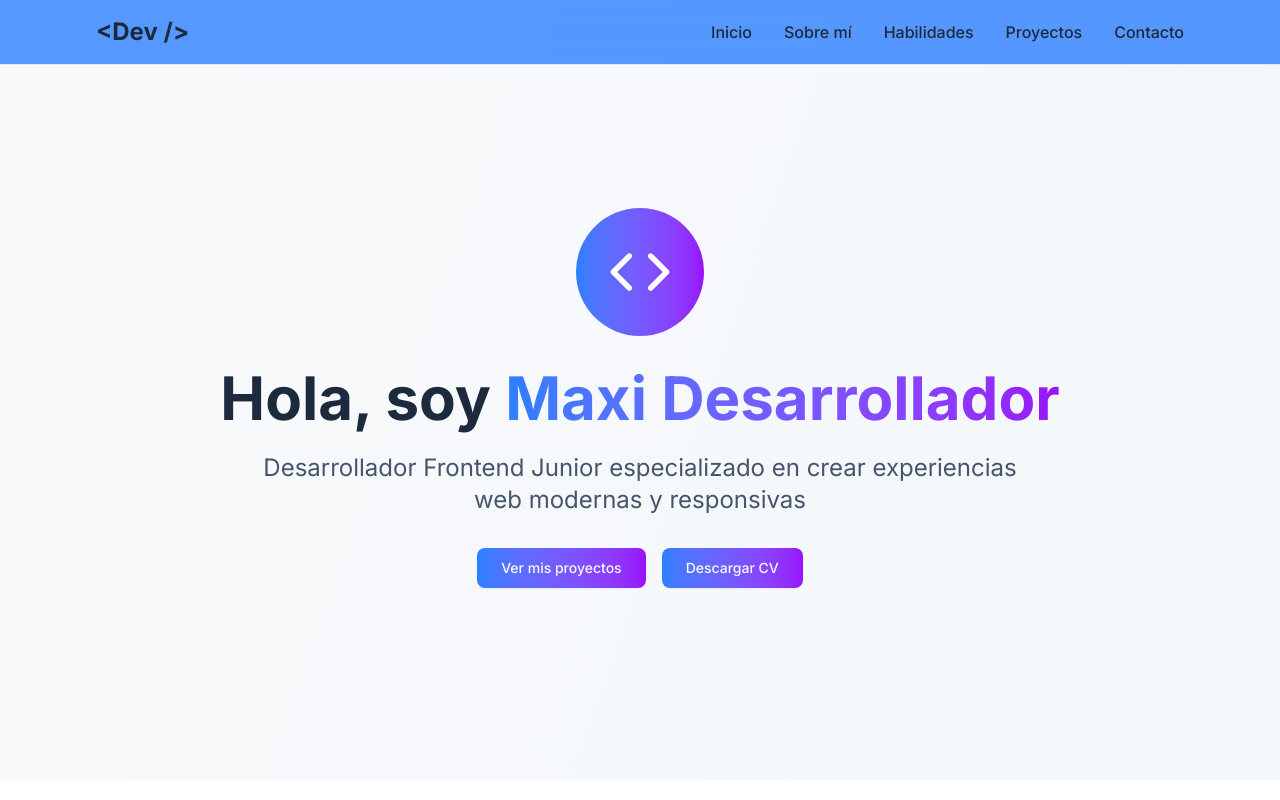
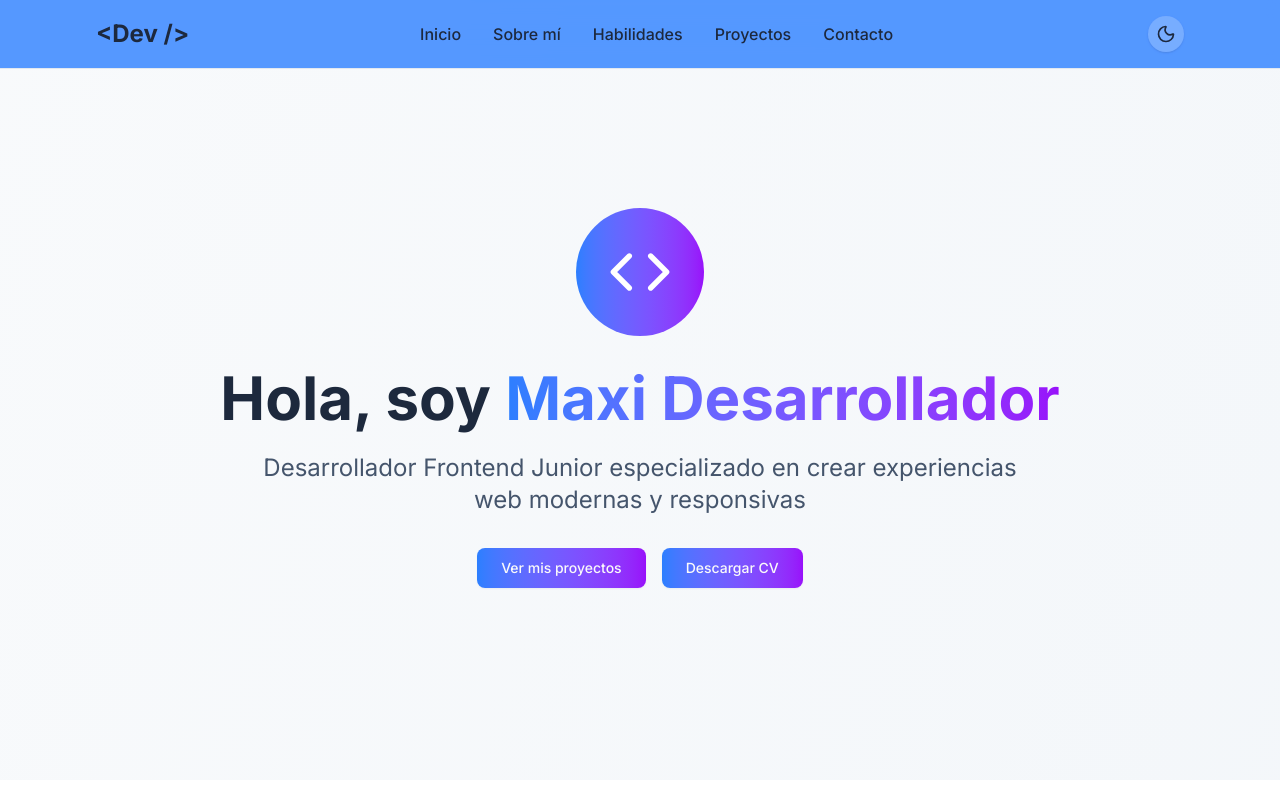
Before and after one commit to sayan990/mi-portfolio, a React (Vite) app: page / in a window 1280 px wide. Shown: the top 800 px of the page. Built offline with nearby package versions, Linux system fonts and the light colour scheme; no server answers.

Commit message:
modified:   index.html 	modified:   src/components/experience.jsx 	modified:   src/components/navBar.jsx 	modified:   src/index.css

```diff
--- a/index.html
+++ b/index.html
@@ -2,9 +2,23 @@
 <html lang="en">
   <head>
     <meta charset="UTF-8" />
-    <link rel="icon" type="image/svg+xml" href="/public/icono.png" />
+    <link rel="icon" type="image/svg+xml" href="/icono.png" />
     <meta name="viewport" content="width=device-width, initial-scale=1.0" />
     <title>Portfolio Maximiliano Caceres</title>
+    <script>
+      (function() {
+        try {
+          var stored = localStorage.getItem('theme');
+          var prefersDark = window.matchMedia && window.matchMedia('(prefers-color-scheme: dark)').matches;
+          var isDark = stored ? stored === 'dark' : prefersDark;
+          if (isDark) {
+            document.documentElement.classList.add('dark');
+          } else {
+            document.documentElement.classList.remove('dark');
+          }
+        } catch (_) {}
+      })();
+    </script>
   </head>
   <body>
     <div id="root"></div>
--- a/src/components/experience.jsx
+++ b/src/components/experience.jsx
@@ -37,7 +37,7 @@ function Experience() {
           tech: ["HTML", "JavaScript", "Tailwind CSS", "TypeScript"],
           image: "/snakerStore.png",
           github: "https://github.com/sayan990/snakerStore",
-          demo: "zapasecommer.vercel.app",
+          demo: "https://zapasecommer.vercel.app",
         }
       ]
 
--- a/src/components/navBar.jsx
+++ b/src/components/navBar.jsx
@@ -1,5 +1,20 @@
+// Edición: Toggle de tema en NavBar (modo oscuro)
+import { useEffect, useState } from "react"
+import { Moon, Sun } from "lucide-react"
 
 function NavBar() {
+  const [isDark, setIsDark] = useState(false)
+
+  useEffect(() => {
+    setIsDark(document.documentElement.classList.contains('dark'))
+  }, [])
+
+  const toggleTheme = () => {
+    const next = !document.documentElement.classList.contains('dark')
+    document.documentElement.classList.toggle('dark', next)
+    try { localStorage.setItem('theme', next ? 'dark' : 'light') } catch {}
+    setIsDark(next)
+  }
   return (
     <>
       <header>
@@ -30,6 +45,13 @@ function NavBar() {
                 <span className="absolute -bottom-1 left-0 w-0 h-0.5 bg-blue-600 transition-all duration-300 group-hover:w-full"></span>
               </a>
             </div>
+            <button
+              onClick={toggleTheme}
+              aria-label="Cambiar tema"
+              className="ml-4 inline-flex items-center justify-center rounded-full bg-white/20 p-2 shadow hover:scale-105 transition-all duration-300 md:ml-6"
+            >
+              {isDark ? <Sun className="w-5 h-5 text-slate-200" /> : <Moon className="w-5 h-5 text-slate-800" />}
+            </button>
           </div>
         </div>
       </nav>
--- a/src/index.css
+++ b/src/index.css
@@ -9,3 +9,50 @@ html {
 body {
     font-family: 'Inter', -apple-system, BlinkMacSystemFont, 'Segoe UI', 'Roboto', 'Oxygen', 'Ubuntu', 'Cantarell', 'Fira Sans', 'Droid Sans', 'Helvetica Neue', sans-serif;
 }
+
+
+/* Variables de tema por CSS custom properties (afecta utilidades Tailwind predefinidas) */
+:root {
+  --bg-root: #f8fafc; /* slate-50 */
+  --text-root: #0f172a; /* slate-900 */
+  --card-bg: #ffffff;
+  --card-fg: #0f172a;
+  --border: #e5e7eb;
+  --muted-fg: #475569; /* slate-600 */
+}
+
+.dark {
+  --bg-root: #0b1220; /* near-slate-950 */
+  --text-root: #e5e7eb; /* slate-200 */
+  --card-bg: #0f172a; /* slate-900 */
+  --card-fg: #e5e7eb;
+  --border: #1f2937; /* gray-800 */
+  --muted-fg: #9ca3af; /* gray-400 */
+}
+
+/* Aplicación general */
+html, body, #root {
+  background: var(--bg-root);
+  color: var(--text-root);
+}
+
+/* Ajustes suaves para secciones con fondos claros actuales */
+.dark .bg-white { background-color: var(--card-bg) !important; }
+.dark .from-slate-50 { --tw-gradient-from: #0b1220 var(--tw-gradient-from-position); --tw-gradient-to: rgb(11 18 32 / 0) var(--tw-gradient-to-position); --tw-gradient-stops: var(--tw-gradient-from), var(--tw-gradient-to); }
+.dark .to-slate-100 { --tw-gradient-to: #0f172a var(--tw-gradient-to-position); }
+
+/* Tarjetas y bordes de los componentes UI */
+[data-slot="card"] { background-color: var(--card-bg); color: var(--card-fg); border-color: var(--border); }
+[data-slot="card-description"] { color: var(--muted-fg); }
+
+/* Navbar fondo translucido en dark */
+.dark nav { background-color: rgba(31, 41, 55, 0.7) !important; border-color: var(--border); }
+.dark .text-slate-800 { color: #e5e7eb !important; }
+.dark .text-slate-600 { color: var(--muted-fg) !important; }
+.dark .border-slate-200 { border-color: var(--border) !important; }
+
+/* Botones gradientes mantienen contraste */
+.dark .bg-gradient-to-r.from-blue-500.to-purple-600 { filter: brightness(0.9) saturate(1.1); }
+
+/* Chips de tecnologías en cards */
+.dark .from-blue-100.to-purple-100 { background-image: linear-gradient(to right, rgba(59,130,246,0.15), rgba(168,85,247,0.15)); color: #c7d2fe; }
```
